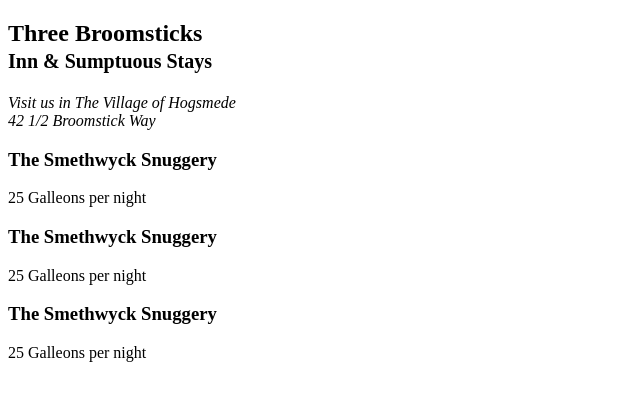
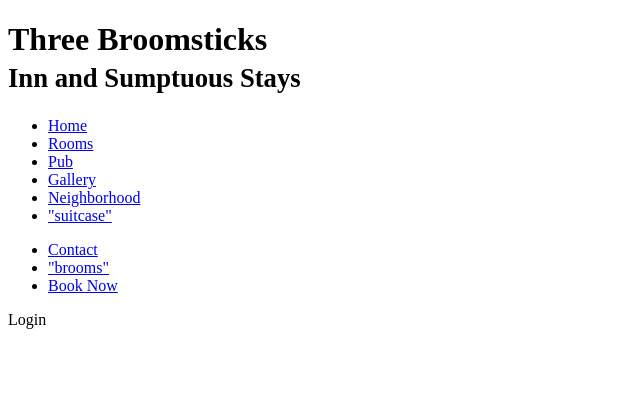
Before and after one commit to schatfield/The-Three-Broomsticks-Inn, a React (Create React App) app: page /myaccount in a window 1280 px wide. Shown: the top 400 px of the page, without its empty margins (0-640 px from the left). Built offline with nearby package versions, Linux system fonts and the light colour scheme.

Commit message:
completed nav bar links, set up routing in application views, dynamically routed room card to test nav bar rooms link

```diff
--- a/api/broomsticks.json
+++ b/api/broomsticks.json
@@ -12,7 +12,8 @@
         {
         "id": 1,
         "name": "The Smethwyck Snuggery",
-        "cost": 50
+        "description": "an extremely large room",
+        "cost": 25
         }
     ],
     "reservations":[
--- a/src/components/ApplicationViews.js
+++ b/src/components/ApplicationViews.js
@@ -1,15 +1,71 @@
-// import { Route, Redirect } from "react-router-dom"
+import { Route } from 'react-router-dom';
 import React, { Component } from 'react';
+import Home from './home/Home';
+import RoomList from './room/RoomList';
+import PubInfo from './pub/PubInfo';
+import GalleryList from './gallery/GalleryList';
+import NeighborhoodInfo from './neighborhood/NeighborhoodInfo';
+import Auth from './auth/Auth';
 
-class ApplicationViews extends Component {
 
-    render() {
 
-        return (
-            // JSX goes here
-            <p>ApplicationViews</p>
-        )
+    class ApplicationViews extends Component {
+
+
+        render() {
+            return (
+                <>
+                    <Route exact path="/" render={(props) => {
+                        return <Home />
+                    }} />
+                    <Route path="/rooms" render={(props) => {
+                        return <RoomList />
+                    }} />
+
+
+                    <Route path="/pub" render={(props) => {
+                        return <PubInfo />
+
+                    }} />
+
+                    <Route path="/gallery" render={(props)=> {
+                        return <GalleryList />
+
+                    }} />
+
+                    <Route path="/neighborhood" render={(props) => {
+                        return <NeighborhoodInfo />
+
+                    }} />
+
+
+                    <Route path="/myaccount" render={(props) => {
+                        return <Auth />
+                    }} />
+
+
+
+
+
+
+
+
+
+
+
+
+
+
+
+
+
+
+
+
+
+                </>
+            )
+        }
     }
-}
 
 export default ApplicationViews;
--- a/src/components/ThreeBroomsticks.js
+++ b/src/components/ThreeBroomsticks.js
@@ -1,7 +1,6 @@
 import React, { Component } from 'react';
-import RoomCard from './room/RoomCard'
-// import NavBar from './nav/NavBar';
-// import ApplicationViews from './ApplicationViews'
+import NavBar from './nav/NavBar';
+import ApplicationViews from './ApplicationViews'
 // import './ThreeBroomsticks.css'
 
 
@@ -12,24 +11,10 @@
 
         return (
 
-
-            <div>
-                <div>
-                    <h2>Three Broomsticks<br />
-                        <small>Inn & Sumptuous Stays</small>
-                    </h2>
-                    <address>
-                        Visit us in The Village of Hogsmede
-            <br />42 1/2 Broomstick Way
-          </address>
-                </div>
-                <div>
-                    <RoomCard />
-                    <RoomCard />
-                    <RoomCard />
-                </div>
-
-            </div>
+            <>
+            <NavBar />
+            <ApplicationViews />
+            </>
 
 
         );
--- a/src/components/auth/Register.js
+++ b/src/components/auth/Auth.js
@@ -1,14 +1,14 @@
 import React, { Component } from 'react';
 
-class Register extends Component {
+class Auth extends Component {
 
     render() {
 
         return (
             // JSX goes here
-            <p>Register</p>
+            <p>Login</p>
         )
     }
 }
 
-export default Register;
+export default Auth;
--- a/src/components/nav/NavBar.js
+++ b/src/components/nav/NavBar.js
@@ -6,7 +6,7 @@
 class NavBar extends Component {
 
 
-    render(){
+    render() {
 
         return (
             <header>
@@ -14,7 +14,7 @@
                     <small>Inn and Sumptuous Stays</small>
                 </h1>
                 <nav>
-                    <ul className="container">
+                    <ul className="main-nav">
 
                         <li><Link className="nav-link" to="/">Home</Link></li>
                         <li><Link className="nav-link" to="/rooms">Rooms</Link></li>
@@ -22,14 +22,14 @@
                         <li><Link className="nav-link" to="/gallery">Gallery</Link></li>
                         <li><Link className="nav-link" to="/neighborhood">Neighborhood</Link></li>
                         <li><Link className="nav-link" to="/login">"suitcase"</Link></li>
-                        <p>
+                    </ul>
+                    <ul className="sub-nav">
                         <li><Link className="nav-link" to="/">Contact</Link></li>
                         <li><Link className="nav-link" to="/">"brooms"</Link></li>
                         <li><Link className="nav-link" to="/rooms">Book Now</Link></li>
-                        </p>
+                    </ul>
 
 
-                    </ul>
                 </nav>
             </header>
         )
@@ -38,31 +38,5 @@
 
 export default NavBar;
 
-import React, { Component } from 'react';
-import { Link } from "react-router-dom"
-import './NavBar.css'
 
-class NavBar extends Component {
-
-  render(){
-
-    return (
-      <header>
-        <h1 className="site-title">Student Kennels<br />
-          <small>Loving care when you're not there.</small>
-        </h1>
-        <nav>
-          <ul className="container">
-            <li><Link className="nav-link" to="/">Home</Link></li>
-            <li><Link className="nav-link" to="/animals">Animals</Link></li>
-            <li>Locations</li>
-            <li>Employees</li>
-            <li>Owners</li>
-          </ul>
-        </nav>
-      </header>
-    )
-  }
-}
-
-export default NavBar;
+//
--- a/src/components/room/RoomCard.js
+++ b/src/components/room/RoomCard.js
@@ -10,8 +10,10 @@
                 <div className="card-content">
                     <picture>
                     </picture>
-                    <h3><span className="card-roomname">The Smethwyck Snuggery</span></h3>
-                    <p>25 Galleons per night</p>
+                    <h3><span className="card-roomname">{this.props.room.name}</span></h3>
+                    <p>{this.props.room.description}</p>
+                    <p>{this.props.room.cost}</p>
+                    <button type="button">BOOK YOUR STAY</button>
                 </div>
             </div>
 
--- a/src/components/room/RoomList.js
+++ b/src/components/room/RoomList.js
@@ -1,14 +1,43 @@
 import React, { Component } from 'react';
+import RoomCard from './RoomCard';
+import RoomManager from '../../modules/RoomManager';
 
 class RoomList extends Component {
 
+    // define what this component needs to render
+
+    state = {
+        rooms: [],
+    }
+
+    componentDidMount() {
+        console.log("Room List: ComponentDidMount");
+        // getAll from RoomManager and hang on to that data; put it in state
+        RoomManager.getAll()
+            .then((rooms) => {
+                this.setState({
+                    rooms: rooms
+                })
+            }
+            )
+    }
+
     render() {
+        console.log("Room List: RENDER")
+
 
         return (
-            // JSX goes here
-            <p>RoomList</p>
+            <div className="container-cards">
+                {this.state.rooms.map(room =>
+                    <RoomCard key={room.id} room={room} />
+
+                    )}
+
+            </div>
+
         )
     }
 }
 
+
 export default RoomList;
--- a/src/index.js
+++ b/src/index.js
@@ -2,12 +2,14 @@
 import ReactDOM from 'react-dom';
 // import './index.css';
 // import * as serviceWorker from './serviceWorker';
-// import { BrowserRouter as Router } from "react-router-dom";
+import { BrowserRouter as Router } from "react-router-dom";
 import ThreeBroomsticks from './components/ThreeBroomsticks';
 
 ReactDOM.render(
 
+    <Router>
         <ThreeBroomsticks />
+     </Router>
 
 
     , document.getElementById('root'));
--- a/src/modules/RoomManager.js
+++ b/src/modules/RoomManager.js
@@ -0,0 +1,10 @@
+const remoteURL = "http://localhost:5002"
+
+export default {
+  get(id) {
+    return fetch(`${remoteURL}/rooms/${id}`).then(result => result.json())
+  },
+  getAll() {
+    return fetch(`${remoteURL}/rooms`).then(result => result.json())
+  }
+}
```
Also changed, not shown: src/components/auth/Login.js (deleted, +0 -14 lines).
